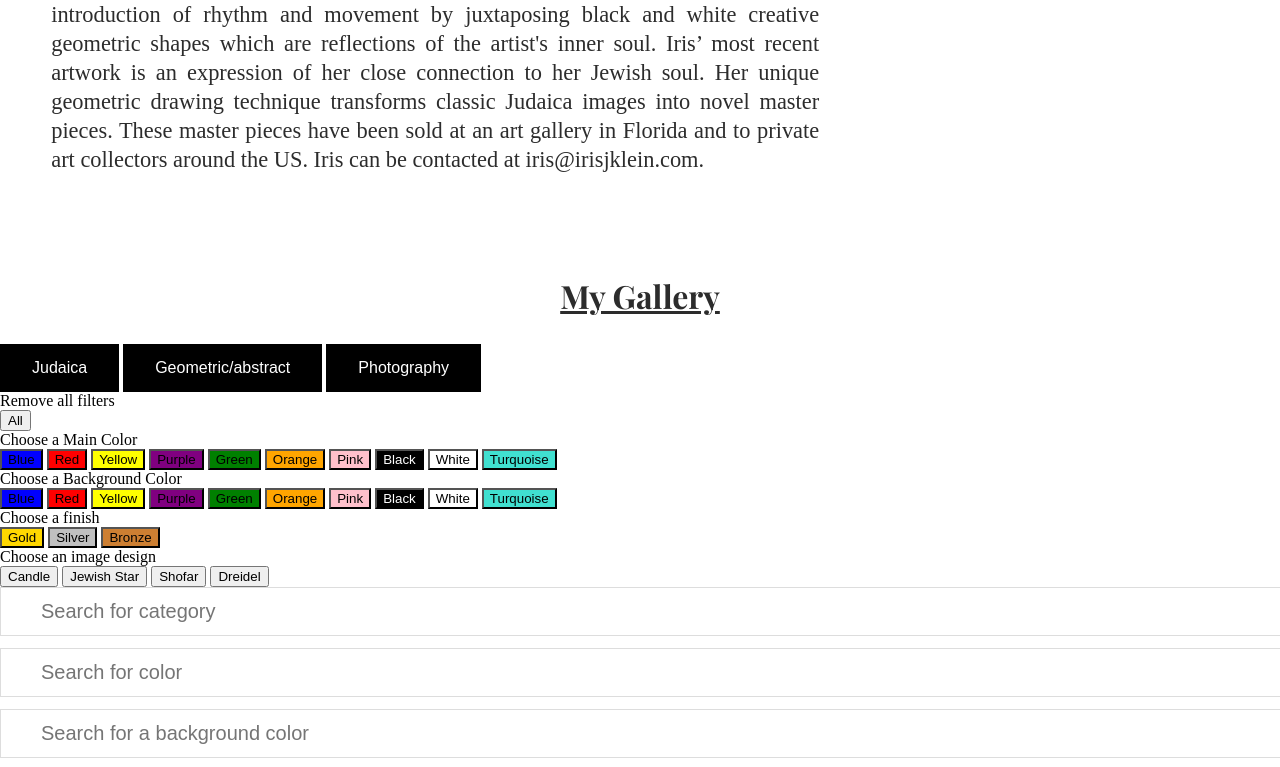
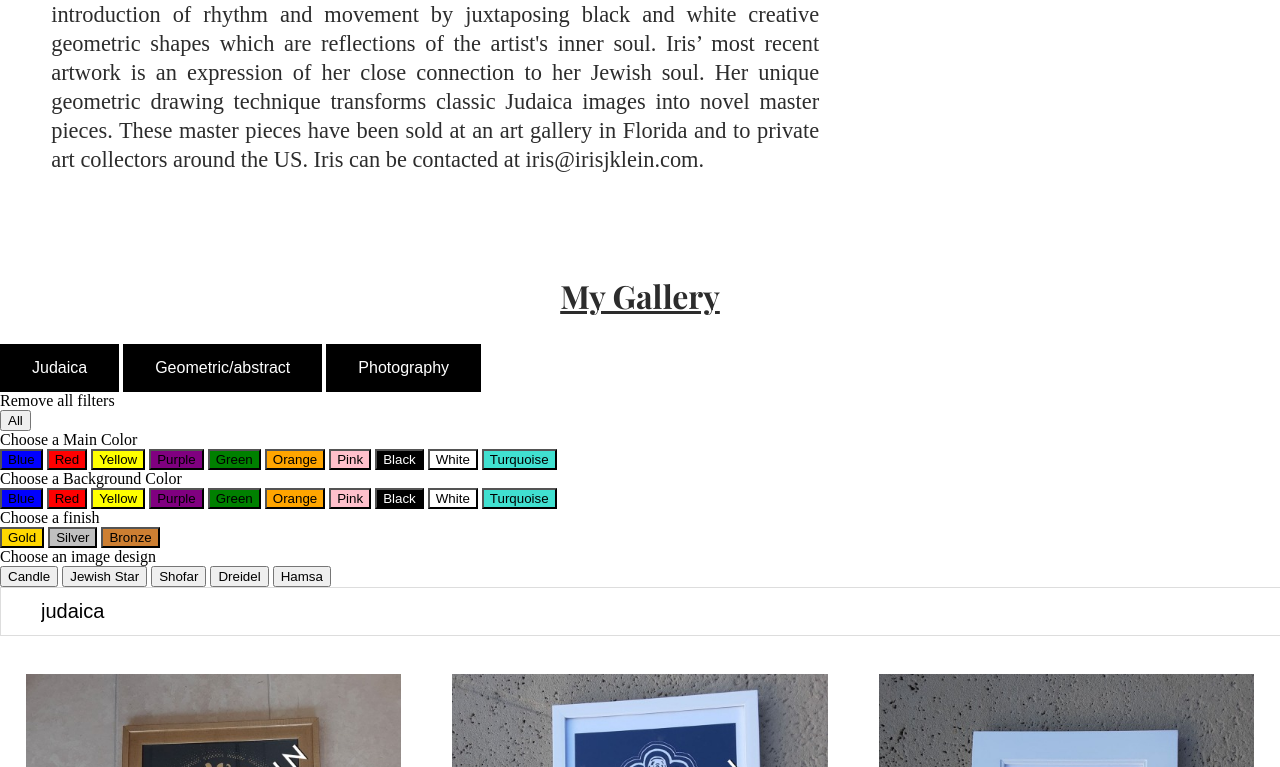
Before and after one commit to aliza614/kleinArtWebsite, a plain HTML site: page index.html in a window 1280 px wide. Both pictures are taken after a click on the button "Judaica". Shown: the part 1472-2239 px from the top of the page. Drawn offline with nearby package versions, Linux system fonts and the light colour scheme.

Commit message:
fixing filters to only show for their category

```diff
--- a/index.html
+++ b/index.html
@@ -64,7 +64,7 @@
 			<button class="btn" onclick="myCategory('geometric')">Geometric/abstract</button>
 			<button class="btn" onclick="myCategory('photo')">Photography</button>
 		</div>
-		<section class="judaica-filters">
+		<section id="judaica-filters">
 		<div class="div">
 			<label style="display:block">Remove all filters</label>
 			<button name="btn-all" onclick="myFunction('all')">All</button>
@@ -118,20 +118,36 @@
 			<button class="btn-shape" name="btn-star"    onclick="shape('star')">Jewish Star</Button>
 			<button class="btn-shape" name="btn-shofar"  onclick="shape('shofar')">Shofar</button>
 			<button class="btn-shape" name="btn-driedel" onclick="shape('dreidel')">Dreidel</button>
+			<button class="btn-shape" name="btn-hamsa" onclick="shape('hamsa')">Hamsa</button>
 		</div>
 		<input type="text" id="myInputCategory" onkeyup="myFunction('cat')" placeholder="Search for category">
-		<input type="text" id="myInputColor" onkeyup="myFunction('fg')" placeholder="Search for color">
-		<input type="text" id="myInputBackgroundColor" onkeyup="myFunction('bg')" placeholder="Search for a background color">
-		<input type="text" id="myInputFinish" onkeyup="myFunction('fns')" placeholder="Search for a image finish">
-		<input type="text" id="myInputShape" onkeyup="myFunction('shp')" placeholder="Search for image design">
+		<input type="text" id="myInputColor" style="display:none" onkeyup="myFunction('fg')" placeholder="Search for color">
+		<input type="text" id="myInputBackgroundColor" style="display:none" onkeyup="myFunction('bg')" placeholder="Search for a background color">
+		<input type="text" id="myInputFinish" style="display:none" onkeyup="myFunction('fns')" placeholder="Search for a image finish">
+		<input type="text" id="myInputShape" style="display:none" onkeyup="myFunction('shp')" placeholder="Search for image design">
 	</section>
 		<script>
 			function myCategory(str){
 				var i, arrayOfJudaica, buttonsBG, buttonsFG, buttonsFinish, buttonsShape;
+				str=sanitizeString(str).toLowerCase();
 				buttonsBG=document.getElementsByClassName("btn-background-color");
 				buttonsFG=document.getElementsByClassName("button-color");
 				buttonsFinish=document.getElementsByClassName("btn-finish-color")
 				buttonsShape=document.getElementsByClassName("btn-shape")
+				document.getElementById("myInputCategory").value=str;
+
+				if(str==="judaica"){
+					console.log("show filters");
+					document.getElementById('judaica-filters').style.display="";
+					myFunction(str);
+
+				}
+				else{
+					console.log("hide filters");
+					document.getElementById('judaica-filters').style.display="none";
+					myFunction("all");
+				}
+				myFunction(str);
 			}
 			function foregroundColor(colorChosen){
 				var i, buttonColor, inputColor;
@@ -159,7 +175,7 @@
         		return str.trim();
     		}
 			function myFunction(str){
-				var inputFinish, inputColorBg, inputColorFg, inputShape, filter,ul,li,img,i,txtValue;
+				var inputFinish, inputColorBg, inputColorFg, inputShape, inputCategory,filter,ul,li,img,i,txtValue;
 				str=sanitizeString( str)
 
 				if (str==="all"){
@@ -170,12 +186,13 @@
 
 				}
 
+				inputCategory=sanitizeString(document.getElementById('myInputCategory').value.toLowerCase());
 				inputColorFg=sanitizeString("fg"+document.getElementById('myInputColor').value.toLowerCase());
 				inputColorBg=sanitizeString("bg"+document.getElementById('myInputBackgroundColor').value.toLowerCase());
 				inputShape=sanitizeString(document.getElementById('myInputShape').value.toLowerCase());
 				inputFinish=sanitizeString(document.getElementById('myInputFinish').value.toLowerCase());
 				console.log(inputColorFg+" "+inputColorBg+" "+inputShape+" "+inputFinish);
-				//filterShape=sanitizeString(inputShape.value.toLowerCase());
+
 
 				section=document.getElementsByClassName('one-third-port');
 
@@ -185,7 +202,8 @@
 					console.log(img.className);
 					txtValue=img.className.toLowerCase();
 					if(
-						(txtValue.indexOf(inputColorBg)>-1)
+						(txtValue.indexOf(inputCategory)>-1)
+						&&(txtValue.indexOf(inputColorBg)>-1)
 						&&(txtValue.indexOf(inputColorFg)>-1)
 						&&(txtValue.indexOf(inputShape)>-1)
 						&&(txtValue.indexOf(inputFinish)>-1)
```
